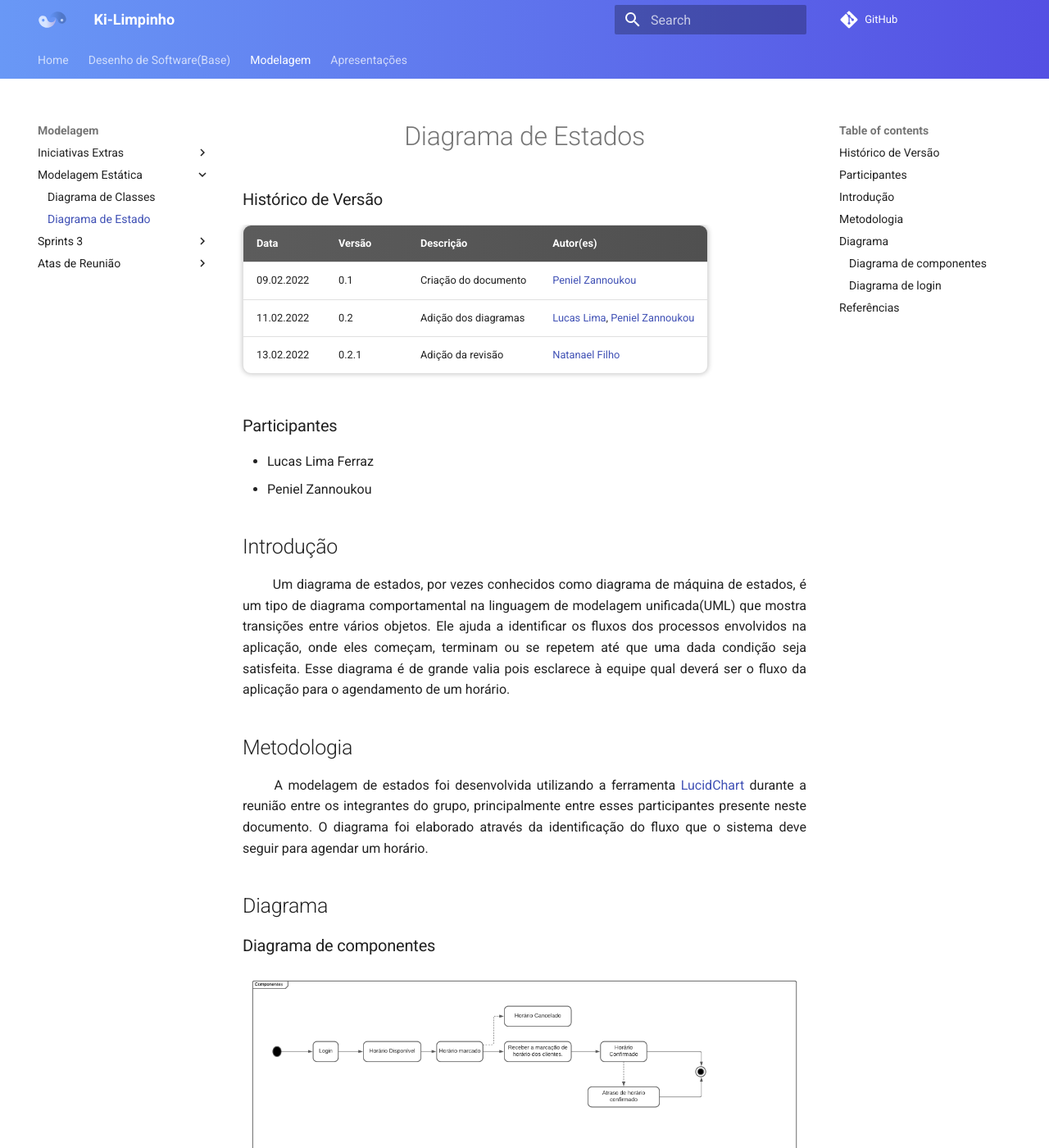
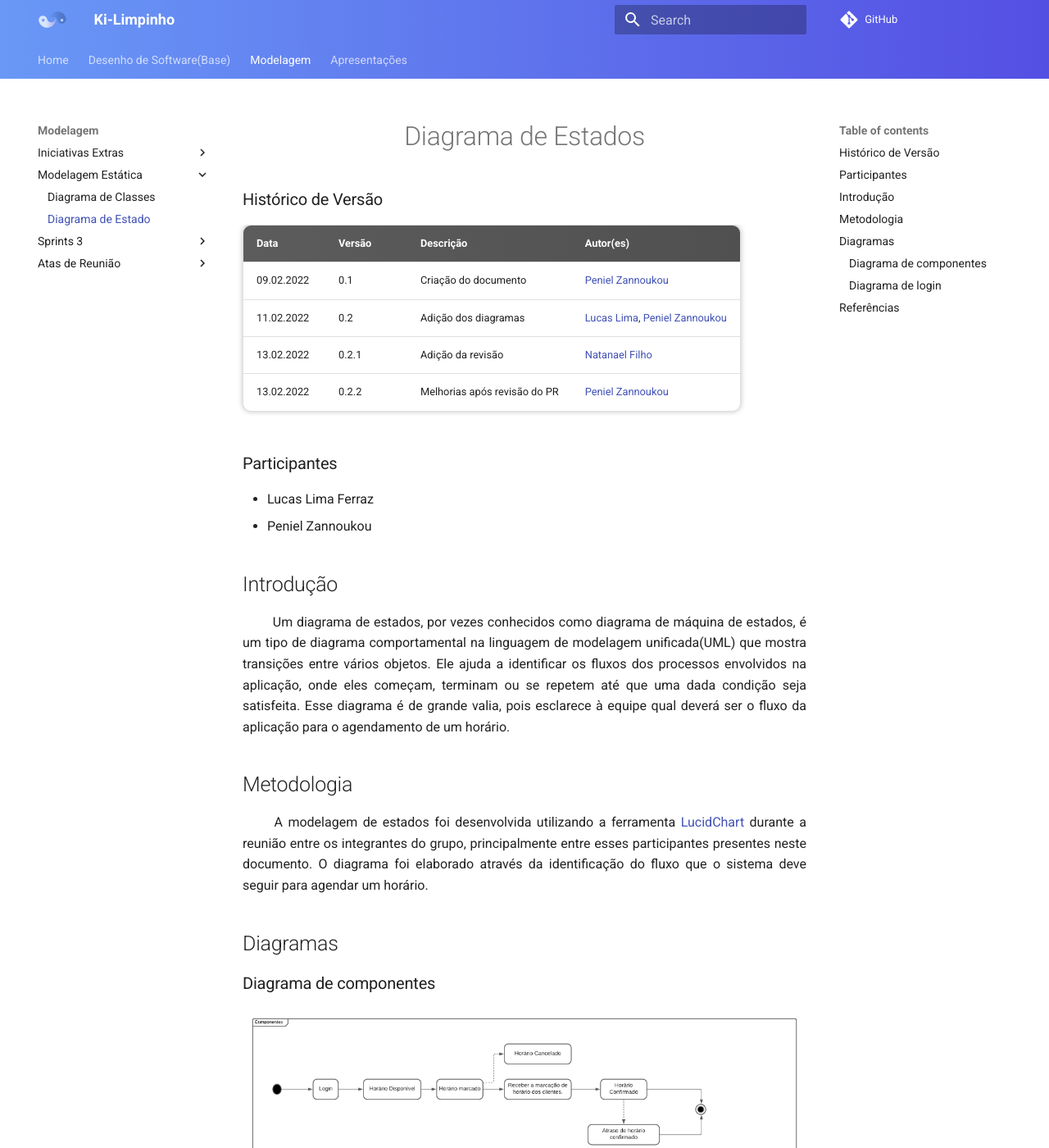
Before and after one commit to UnBArqDsw2021-2/2021.2_G2_Ki-Limpinho, an MkDocs documentation site: the page built from docs/diagramaDeEstado.md, in a window 1280 px wide and 1400 px high. Shown: the whole window at 82% size. Built offline with MkDocs 1.6.1 and Material for MkDocs 9.7.7, drawn with Linux system fonts in a browser that asks for light colours; comment, search, counter and statistics services are not loaded.

Commit message:
Melhorias após revisão do PR

```diff
--- a/docs/diagramaDeEstado.md
+++ b/docs/diagramaDeEstado.md
@@ -7,6 +7,7 @@
 | 09.02.2022 | 0.1    | Criação do documento     | [Peniel Zannoukou](https://github.com/zpeniel09)   |
 | 11.02.2022 | 0.2    | Adição dos diagramas     | [Lucas Lima](https://github.com/mibasFerraz), [Peniel Zannoukou](https://github.com/zpeniel09)   |
 | 13.02.2022 | 0.2.1    | Adição da revisão     | [Natanael Filho](https://github.com/fernandes-natanael)   |
+| 13.02.2022 | 0.2.2    | Melhorias após revisão do PR     | [Peniel Zannoukou](https://github.com/zpeniel09)   |
 
 
 ### Participantes
@@ -16,13 +17,13 @@
 
 ## Introdução
 <div align="justify">&emsp;&emsp; Um diagrama de estados, por vezes conhecidos como diagrama de máquina de estados, é um tipo
-de diagrama comportamental na linguagem de modelagem unificada(UML) que mostra transições entre vários objetos. Ele ajuda a identificar os fluxos dos processos envolvidos na aplicação, onde eles começam, terminam ou se repetem até que uma dada condição seja satisfeita. Esse diagrama é de grande valia pois esclarece à equipe qual deverá ser o fluxo da aplicação para o agendamento de um horário.</div>
+de diagrama comportamental na linguagem de modelagem unificada(UML) que mostra transições entre vários objetos. Ele ajuda a identificar os fluxos dos processos envolvidos na aplicação, onde eles começam, terminam ou se repetem até que uma dada condição seja satisfeita. Esse diagrama é de grande valia, pois esclarece à equipe qual deverá ser o fluxo da aplicação para o agendamento de um horário.</div>
 
 ## Metodologia
 <div align="justify">&emsp;&emsp; A modelagem de estados foi desenvolvida utilizando a ferramenta <a href="https://www.lucidchart.com">LucidChart</a> durante a reunião
-entre os integrantes do grupo, principalmente entre esses participantes presente neste documento. O diagrama foi elaborado através da identificação do fluxo que o sistema deve seguir para agendar um horário.</div>
+entre os integrantes do grupo, principalmente entre esses participantes presentes neste documento. O diagrama foi elaborado através da identificação do fluxo que o sistema deve seguir para agendar um horário.</div>
 
-## Diagrama
+## Diagramas
 
 ### Diagrama de componentes
 
```
